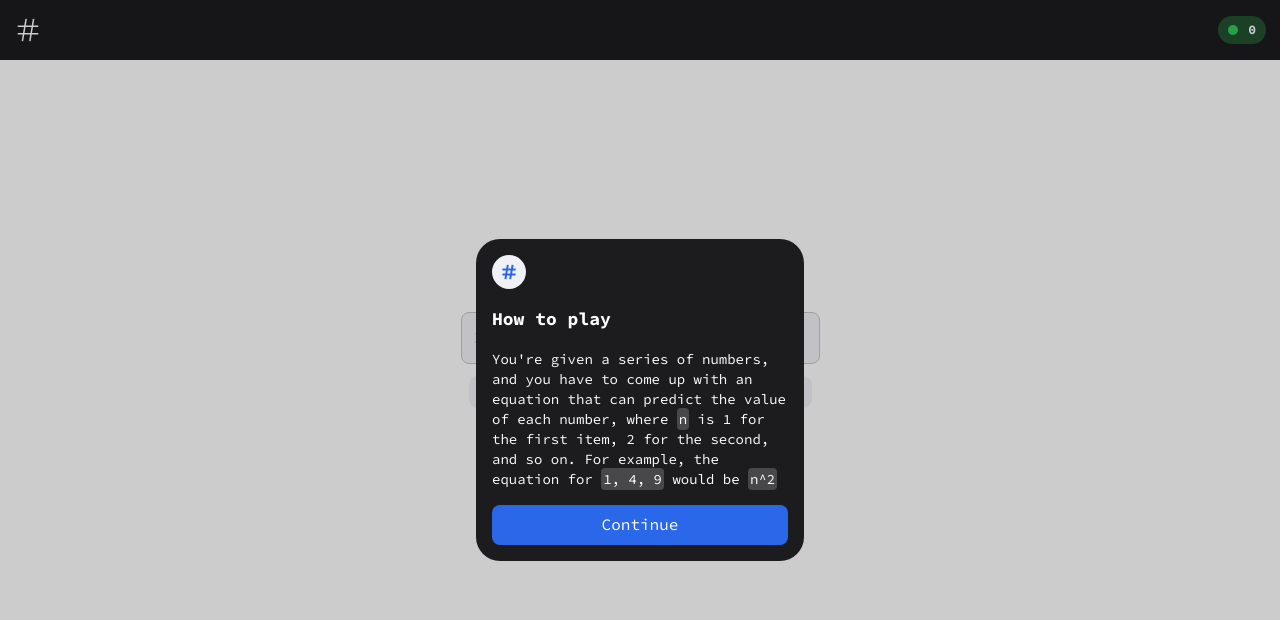
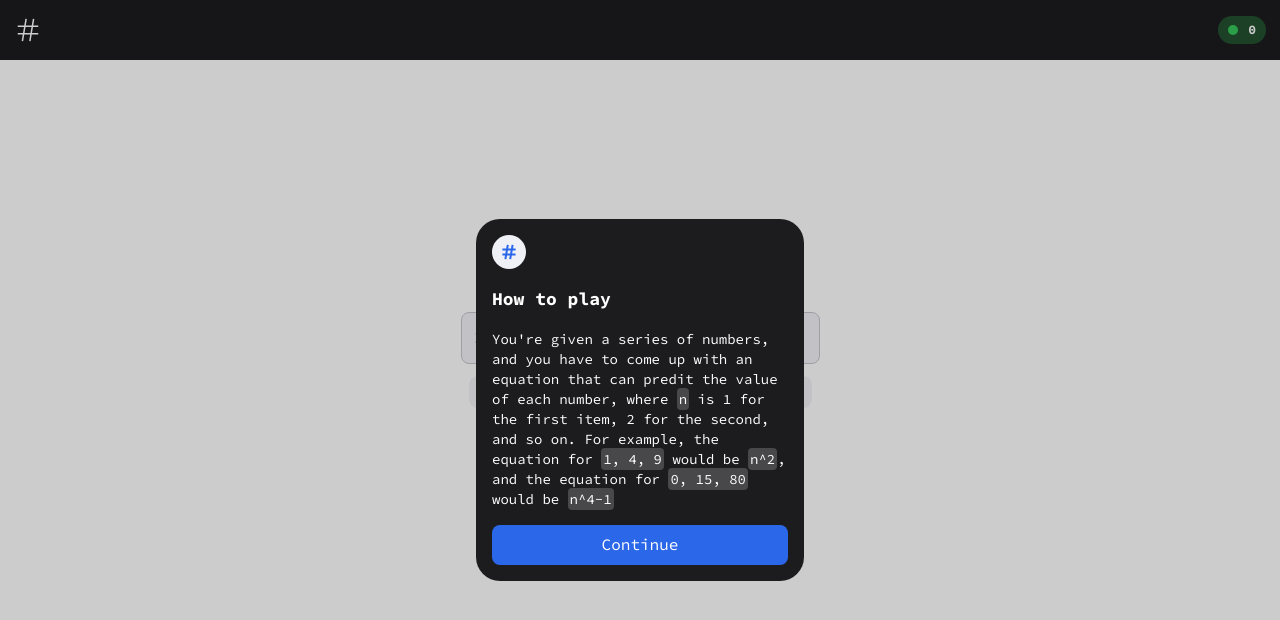
Before and after one commit to duclit/enk, a Svelte app: page / in a window 1280 px wide. Shown: the top 620 px of the page. Built offline with nearby package versions, Linux system fonts and the light colour scheme.

Commit message:
Update Dialog.svelte

```diff
--- a/src/Dialog.svelte
+++ b/src/Dialog.svelte
@@ -14,7 +14,7 @@
             <path d="M10.4 14.6H23.6M10.4 19.4H23.6M15.8 9.8L13.4 24.2M20.6 9.8L18.2 24.2" stroke="#2B67E9" stroke-width="2"/>
         </svg>
         <h6>How to play</h6>
-        <p>You're given a series of numbers, and you have to come up with an equation that can predict the value of each number, where <span>n</span> is 1 for the first item, 2 for the second, and so on. For example, the equation for <span>1, 4, 9</span> would be <span>n^2</span></p>
+        <p>You're given a series of numbers, and you have to come up with an equation that can predit the value of each number, where <span>n</span> is 1 for the first item, 2 for the second, and so on. For example, the equation for <span>1, 4, 9</span> would be <span>n^2</span>, and the equation for <span>0, 15, 80</span> would be <span>n^4-1</span></p>
         <button on:click={hide}>Continue</button>
     </div>
 </main>
```
